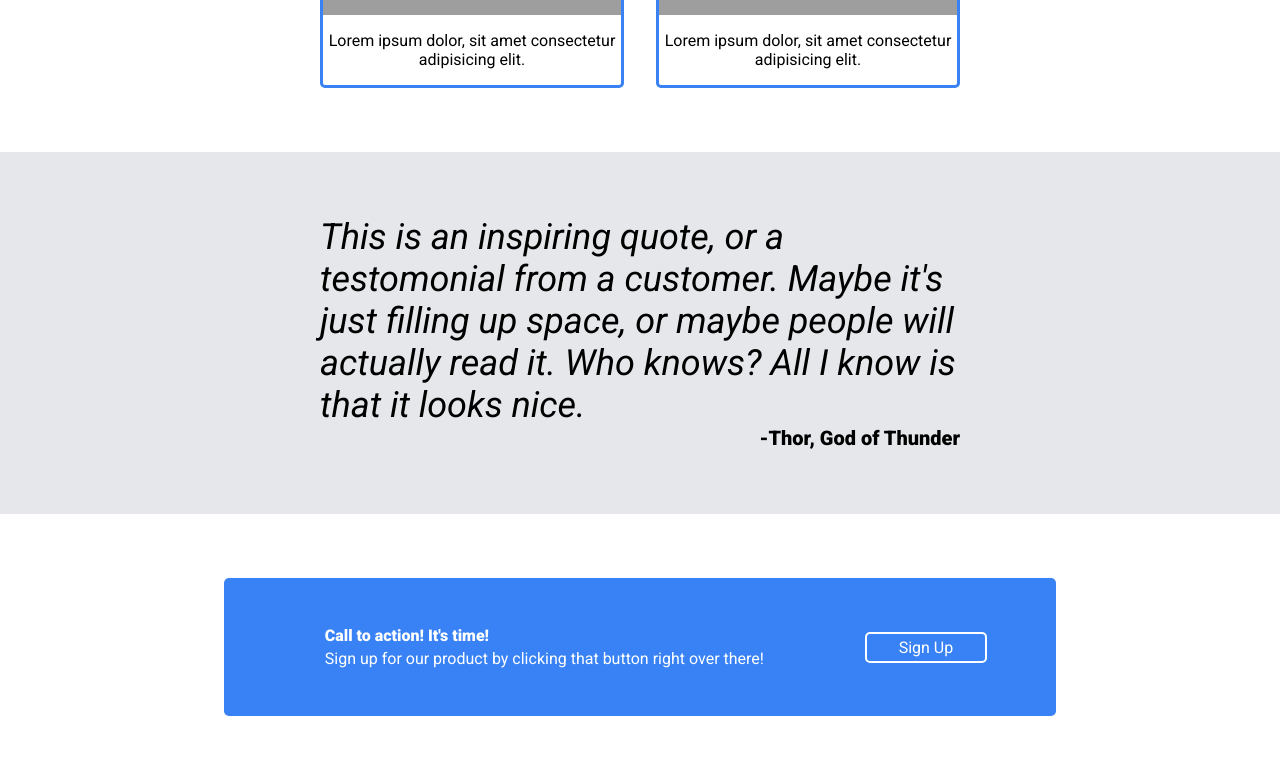
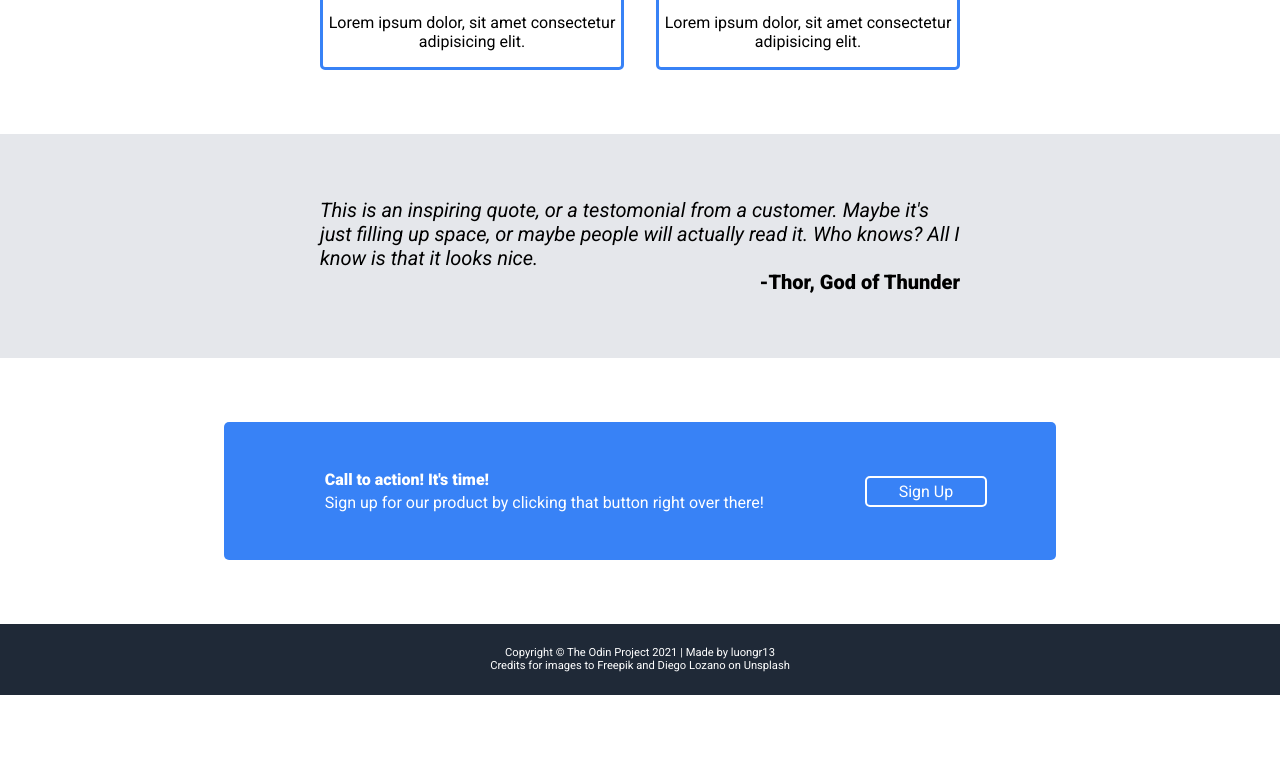
Before and after one commit to luongr13/OdinLandingPage, a plain HTML site: page index.html in a window 1280 px wide. Shown: the part 1200-1971 px from the top of the page. After the commit the page ends 1895 px from the top, so only its background shows below. Drawn offline with Linux system fonts and the light colour scheme; grey boxes are pictures that could not be loaded.

Commit message:
Lower quote font size
Font size was too big, especially at faller
screen sizes.

```diff
--- a/style.css
+++ b/style.css
@@ -169,7 +169,7 @@ footer {
 }
 
 .lg-font {
-  font-size: 2.25rem;
+  font-size: 1.25rem;
 }
 
 .med-font {
```
